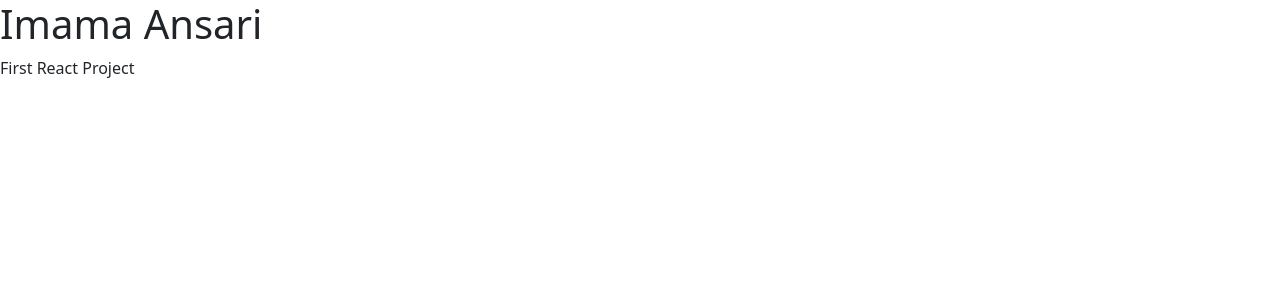
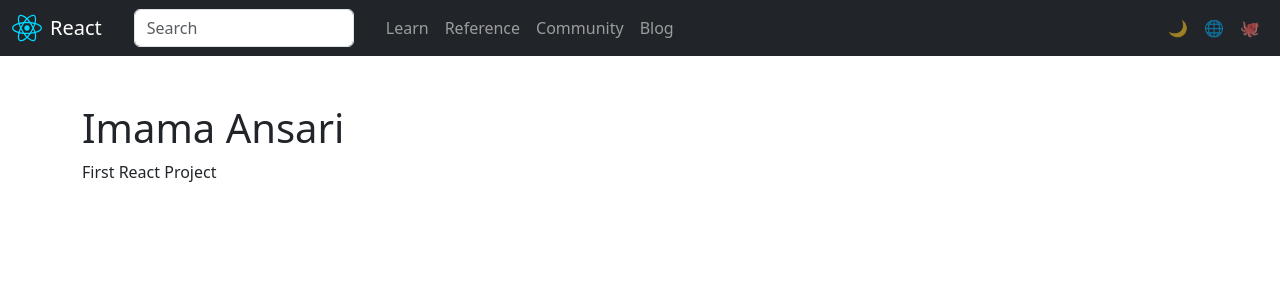
Before and after one commit to imama-ansari14/React-Project, a React (Vite) app: page / in a window 1280 px wide. Shown: the top 300 px of the page. Built offline with nearby package versions, Linux system fonts and the light colour scheme.

Commit message:
update  Navbar components for improved structure and styling

```diff
--- a/src/App.jsx
+++ b/src/App.jsx
@@ -1,19 +1,18 @@
-import { useState } from 'react'
-import reactLogo from './assets/react.svg'
-import viteLogo from '/vite.svg'
-import './App.css'
+import { useState } from "react";
+import "./App.css";
+import NavScrollExample from "./components/Navbar";
 
 function App() {
-  const [count, setCount] = useState(0)
-
   return (
     <>
-     <div>
-      <h1>Imama Ansari</h1>
-      <p>First React Project</p>
-     </div>
+      <NavScrollExample />
+
+      <div className="container mt-5">
+        <h1>Imama Ansari</h1>
+        <p>First React Project</p>
+      </div>
     </>
-  )
+  );
 }
 
-export default App
+export default App;
--- a/src/components/navbar.jsx
+++ b/src/components/navbar.jsx
@@ -1,50 +1,57 @@
-import Button from 'react-bootstrap/Button';
-import Container from 'react-bootstrap/Container';
-import Form from 'react-bootstrap/Form';
-import Nav from 'react-bootstrap/Nav';
-import Navbar from 'react-bootstrap/Navbar';
-import NavDropdown from 'react-bootstrap/NavDropdown';
+import Container from "react-bootstrap/Container";
+import Nav from "react-bootstrap/Nav";
+import Navbar from "react-bootstrap/Navbar";
+import Form from "react-bootstrap/Form";
+import reactLogo from "../assets/react.svg";
 
 function NavScrollExample() {
   return (
-    <Navbar expand="lg" className="bg-body-tertiary">
+    <Navbar expand="lg" bg="dark" variant="dark" sticky="top">
       <Container fluid>
-        <Navbar.Brand href="#">Navbar scroll</Navbar.Brand>
+        {/* React Logo */}
+        <Navbar.Brand href="#" className="d-flex align-items-center">
+          <img
+            src={reactLogo}
+            alt="React Logo"
+            width="30"
+            height="30"
+            className="me-2"
+          />
+          React
+        </Navbar.Brand>
+
         <Navbar.Toggle aria-controls="navbarScroll" />
+
         <Navbar.Collapse id="navbarScroll">
-          <Nav
-            className="me-auto my-2 my-lg-0"
-            style={{ maxHeight: '100px' }}
-            navbarScroll
-          >
-            <Nav.Link href="#action1">Home</Nav.Link>
-            <Nav.Link href="#action2">Link</Nav.Link>
-
-            <NavDropdown title="Link" id="navbarScrollingDropdown">
-              <NavDropdown.Item href="#action3">Action</NavDropdown.Item>
-              <NavDropdown.Item href="#action4">
-                Another action
-              </NavDropdown.Item>
-              <NavDropdown.Divider />
-              <NavDropdown.Item href="#action5">
-                Something else here
-              </NavDropdown.Item>
-            </NavDropdown>
-
-            <Nav.Link href="#" disabled>
-              Link
-            </Nav.Link>
-          </Nav>
-
-          <Form className="d-flex">
+          {/* Search bar (LEFT, after logo) */}
+          <Form className="d-flex ms-3 me-4" style={{ maxWidth: "220px" }}>
             <Form.Control
               type="search"
               placeholder="Search"
-              className="me-2"
               aria-label="Search"
             />
-            <Button variant="outline-success">Search</Button>
           </Form>
+
+          {/* Center links */}
+          <Nav className="me-auto">
+            <Nav.Link href="#">Learn</Nav.Link>
+            <Nav.Link href="#">Reference</Nav.Link>
+            <Nav.Link href="#">Community</Nav.Link>
+            <Nav.Link href="#">Blog</Nav.Link>
+          </Nav>
+
+          {/* Right icons */}
+          <Nav className="align-items-center">
+            <Nav.Link href="#" title="Theme">
+              🌙
+            </Nav.Link>
+            <Nav.Link href="#" title="Language">
+              🌐
+            </Nav.Link>
+            <Nav.Link href="#" title="GitHub">
+              🐙
+            </Nav.Link>
+          </Nav>
         </Navbar.Collapse>
       </Container>
     </Navbar>
```
Also changed, not shown: src/main.jsx (+8 -9 lines).
